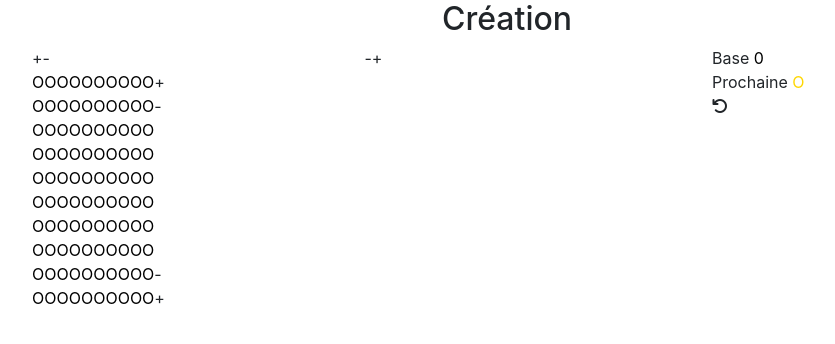
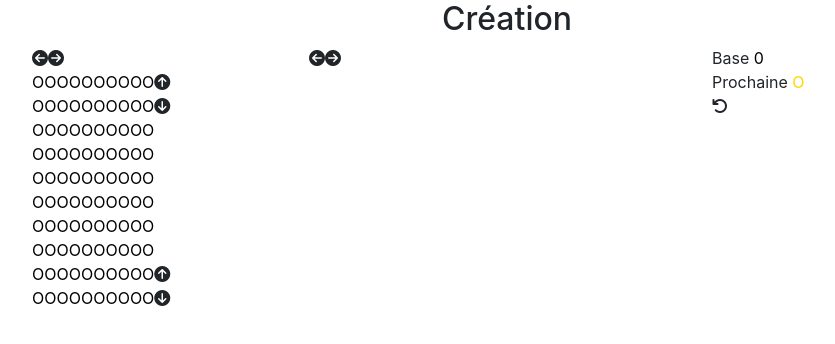
Before and after one commit to FabienLebas/mon-metier-a-tisser, a React (Create React App) app: page / in a window 1280 px wide. Shown: the top 344 px of the page, without its empty margins (133-968 px from the left). Built offline with nearby package versions, Linux system fonts and the light colour scheme.

Commit message:
arrows for size redefinition

```diff
--- a/src/components/Canvas.js
+++ b/src/components/Canvas.js
@@ -100,28 +100,28 @@ export default class Canvas extends Component {
         return (
           <Row key={indexLine}>
             {line.map((perleColor, indexColumn) => this.drawPerle(perleColor, indexColumn, indexLine))}
-            <span onClick={(event) => this.addLine("top")}>+</span>
+            <span onClick={(event) => this.addLine("top")}><i class="fas fa-arrow-circle-up"></i></span>
           </Row>
         )
       case 1:
         return(
           <Row key={indexLine}>
             {line.map((perleColor, indexColumn) => this.drawPerle(perleColor, indexColumn, indexLine))}
-            <span onClick={(event) => this.removeLine("top")}>-</span>
+            <span onClick={(event) => this.removeLine("top")}><i class="fas fa-arrow-circle-down"></i></span>
           </Row>
         )
       case this.state.matrix.length - 2:
         return(
           <Row key={indexLine}>
             {line.map((perleColor, indexColumn) => this.drawPerle(perleColor, indexColumn, indexLine))}
-            <span onClick={(event) => this.removeLine("bottom")}>-</span>
+            <span onClick={(event) => this.removeLine("bottom")}><i class="fas fa-arrow-circle-up"></i></span>
           </Row>
         )
       case this.state.matrix.length -1:
         return(
           <Row key={indexLine}>
             {line.map((perleColor, indexColumn) => this.drawPerle(perleColor, indexColumn, indexLine))}
-            <span onClick={(event) => this.addLine("bottom")}>+</span>
+            <span onClick={(event) => this.addLine("bottom")}><i class="fas fa-arrow-circle-down"></i></span>
           </Row>
         )
       default:
@@ -209,14 +209,15 @@ export default class Canvas extends Component {
               <Row>
                 <Col className="col-4">
                   <Row>
-                    <span onClick={(event) => this.addColumn("left")}>+</span>
-                    <span onClick={(event) => this.removeColumn("left")}>-</span>
+                    <span onClick={(event) => this.addColumn("left")}><i class="fas fa-arrow-circle-left"></i></span>
+
+                    <span onClick={(event) => this.removeColumn("left")}><i class="fas fa-arrow-circle-right"></i></span>
                   </Row>
                 </Col>
-                <Col className="col-4 offset-2">
+                <Col className="col-4 offset-1">
                   <Row>
-                    <span onClick={(event) => this.removeColumn("right")}>-</span>
-                    <span onClick={(event) => this.addColumn("right")}>+</span>
+                    <span onClick={(event) => this.removeColumn("right")}><i class="fas fa-arrow-circle-left"></i></span>
+                    <span onClick={(event) => this.addColumn("right")}><i class="fas fa-arrow-circle-right"></i></span>
                   </Row>
                 </Col>
               </Row>
```
